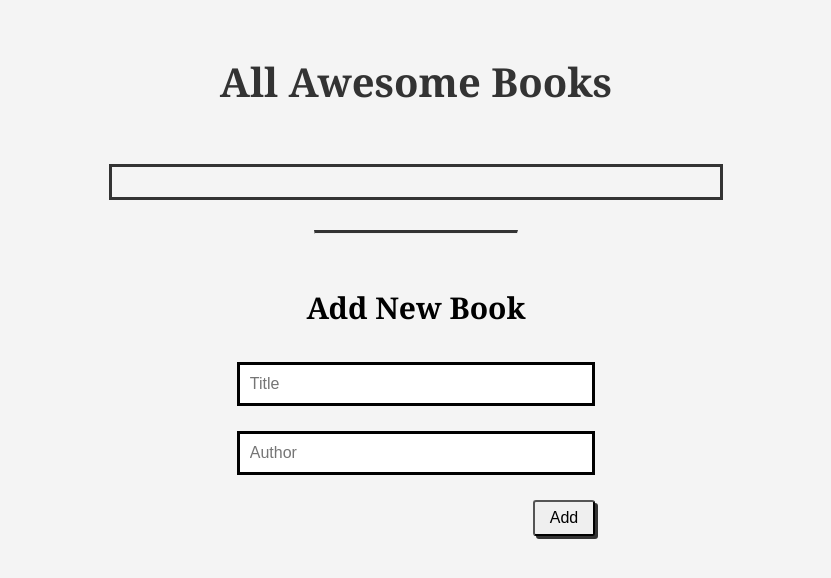
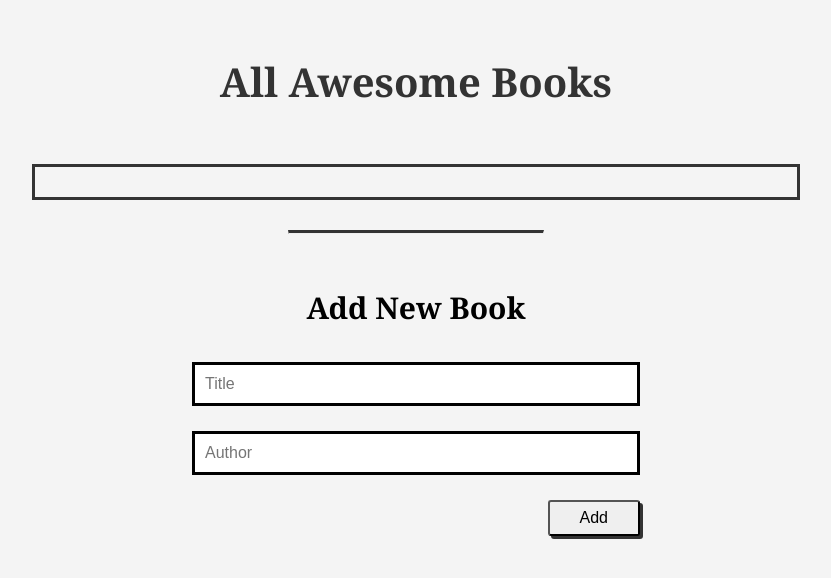
Before and after one commit to DammyShittu/Awesome-Books, a website: page index.html in a window 1280 px wide. Shown: the whole page, without its empty margins (224-1055 px from the left). Drawn offline with Linux system fonts and the light colour scheme.

Commit message:
Update README File, Style Form And Add Media Queries.

```diff
--- a/style.css
+++ b/style.css
@@ -5,8 +5,7 @@
 }
 
 body {
-  width: 80%;
-  margin: 0 auto;
+  width: 100%;
   font-family: Georgia, 'Times New Roman', Times, serif;
   font-size: 16px;
   line-height: 1.6;
@@ -26,12 +25,16 @@ hr {
   border-top: 3px solid #333;
 }
 
+/* Book Section Styling */
+
 #books {
   display: grid;
   grid-template-columns: 1fr;
-  width: 60%;
+  justify-content: center;
+  align-items: center;
+  width: 90%;
+  margin: 0 auto;
   height: auto;
-  margin: 0 auto;
   border: 3px solid #333;
   padding: 15px 0;
 }
@@ -42,6 +45,7 @@ hr {
   display: flex;
   justify-content: space-between;
   align-items: center;
+  gap: 15px;
 }
 
 #book-info:nth-child(odd) {
@@ -53,7 +57,6 @@ hr {
 }
 
 #book-info p {
-  width: 450px;
   overflow-wrap: break-word;
 }
 
@@ -65,6 +68,8 @@ hr {
   cursor: pointer;
   box-shadow: 3px 3px 0 #333;
 }
+
+/* Form Section Styling */
 
 #form-section {
   margin-top: 50px;
@@ -78,7 +83,7 @@ hr {
 form {
   display: flex;
   flex-direction: column;
-  width: 35%;
+  width: 70%;
   margin: 30px auto;
   align-items: center;
   gap: 25px;
@@ -94,6 +99,20 @@ input {
 
 #form button {
   align-self: flex-end;
-  padding: 7px 15px;
+  padding: 7px 30px;
   font-size: 16px;
 }
+
+/* Media Queries */
+
+@media all and (min-width: 768px) {
+  #books {
+    width: 60%;
+    margin: 0 auto;
+  }
+
+  form {
+    width: 35%;
+    margin: 30px auto;
+  }
+}
```
Also changed, not shown: README.md, img/screenshot.png.
